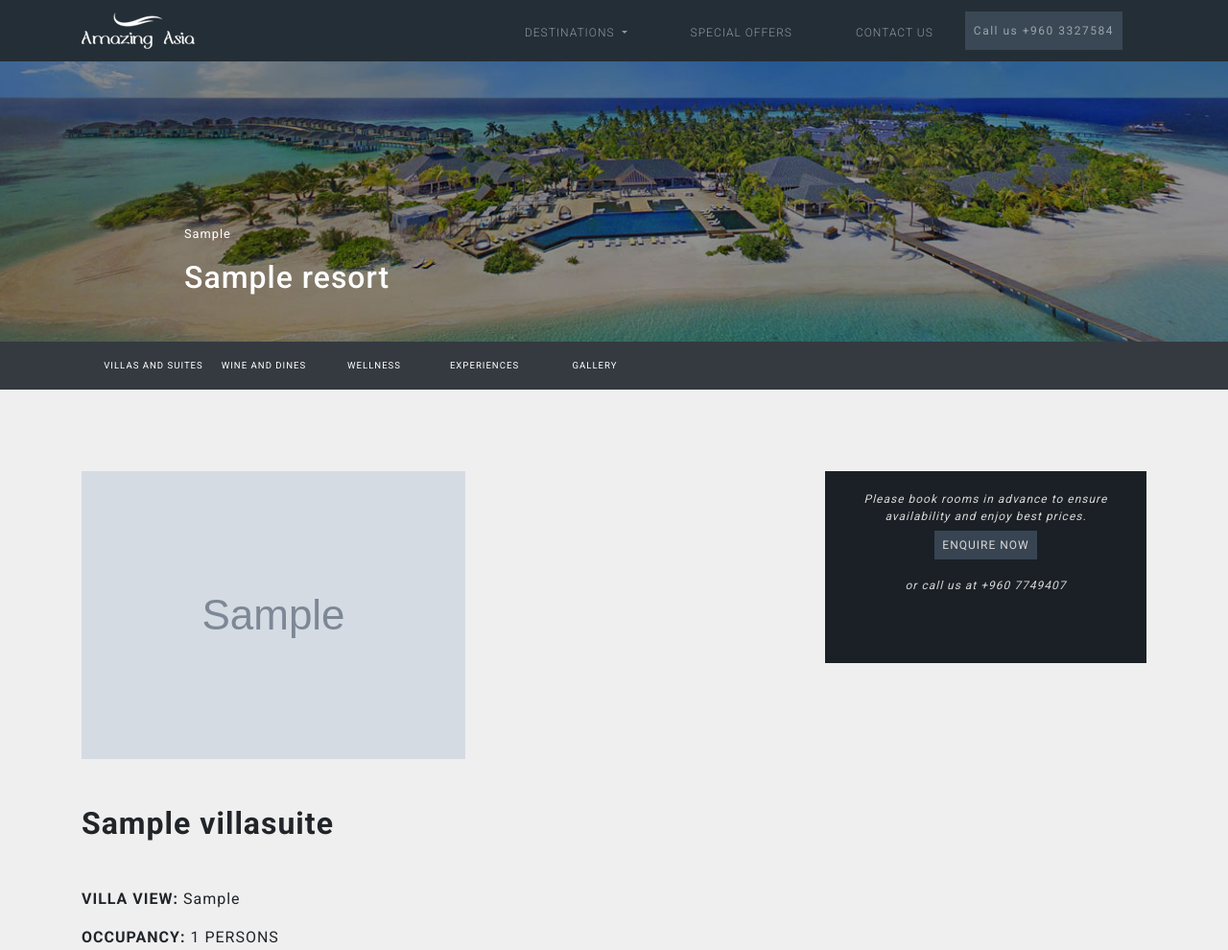
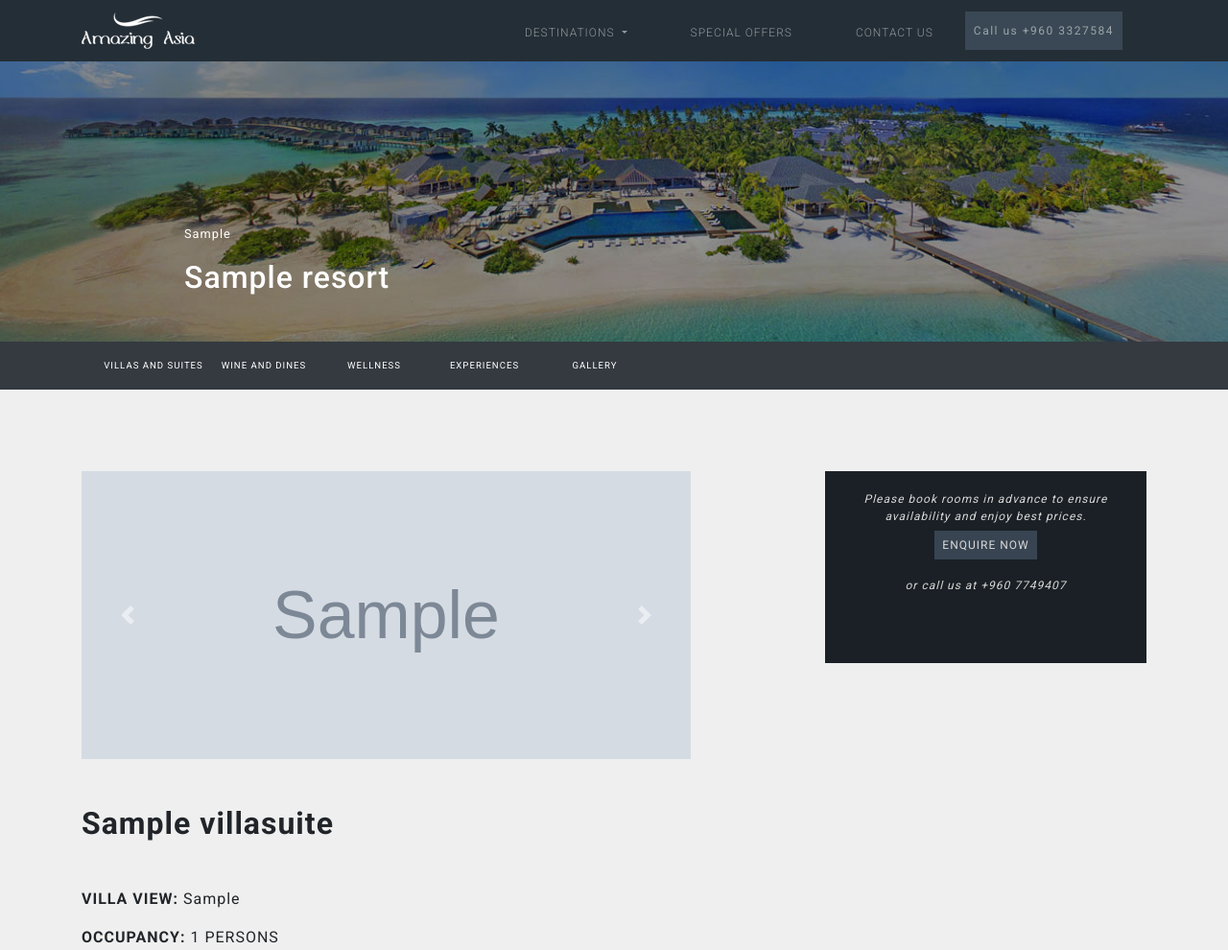
Before and after one commit to hqpr/amazing-asia, a Django app: page /resorts/1/ in a window 1280 px wide. Shown: the top 990 px of the page at 96% size. Run offline with Django 3.2, Linux system fonts and the light colour scheme; tables that the repository leaves empty hold one stand-in row (values such as "Sample post"); grey boxes marked "Sample" are stand-in pictures; some libraries are stand-ins or nearby versions.

Commit message:
Reverting image slider to resortDetail

```diff
--- a/templates/resort/resort_detail.html
+++ b/templates/resort/resort_detail.html
@@ -54,19 +54,25 @@
 
           {% for villa in object.villasuite_set.all %}
              {% if villa.villasuiteimage_set.all %}
-
-              <a href="{{ villa.villasuiteimage_set.first.image.url }}" data-lightbox="example-set">
-                <img class="img-responsive" src="{{ villa.villasuiteimage_set.first.image.url }}" alt="image-1" />
-              </a>
-
-              <div style="display: none">
+              <div id="carouselVillaIndicators" class="carousel slide" data-ride="carousel">
+                <div class="carousel-inner" role="listbox">
+                  <div class="carousel-item active"
+                       style="background-image: url('{{ villa.villasuiteimage_set.first.image.url }}')">
+                  </div>
                   {% for im in villa.villasuiteimage_set.all %}
-                  <a href="{{ im.image.url }}" data-lightbox="example-set">
-                    <img src="{{ im.image.url }}" alt="">
-                  </a>
+                    <div class="carousel-item" style="background-image: url('{{ im.image.url }}')">
+                    </div>
                   {% endfor %}
                 </div>
-
+                <a class="carousel-control-prev" href="#carouselVillaIndicators" role="button" data-slide="prev">
+                  <span class="carousel-control-prev-icon" aria-hidden="true"></span>
+                  <span class="sr-only">Previous</span>
+                </a>
+                <a class="carousel-control-next" href="#carouselVillaIndicators" role="button" data-slide="next">
+                  <span class="carousel-control-next-icon" aria-hidden="true"></span>
+                  <span class="sr-only">Next</span>
+                </a>
+              </div>
             {% endif %}
 
             <h1>{{ villa.name }}</h1>
@@ -81,19 +87,25 @@
         <div class="tab-pane" id="Wines" role="tabpanel">
           {% for wine in object.winedine_set.all %}
             {% if wine.winedineimage_set.all %}
-
-              <a href="{{ wine.winedineimage_set.first.image.url }}" data-lightbox="example-set">
-                <img class="img-responsive" src="{{ wine.winedineimage_set.first.image.url }}" alt="image-1" />
-              </a>
-
-              <div style="display: none">
+              <div id="carouselWineIndicators" class="carousel slide" data-ride="carousel">
+                <div class="carousel-inner" role="listbox">
+                  <div class="carousel-item active"
+                       style="background-image: url('{{ wine.winedineimage_set.first.image.url }}')">
+                  </div>
                   {% for im in wine.winedineimage_set.all %}
-                  <a href="{{ im.image.url }}" data-lightbox="example-set">
-                    <img src="{{ im.image.url }}" alt="">
-                  </a>
+                    <div class="carousel-item" style="background-image: url('{{ im.image.url }}')">
+                    </div>
                   {% endfor %}
                 </div>
-
+                <a class="carousel-control-prev" href="#carouselWineIndicators" role="button" data-slide="prev">
+                  <span class="carousel-control-prev-icon" aria-hidden="true"></span>
+                  <span class="sr-only">Previous</span>
+                </a>
+                <a class="carousel-control-next" href="#carouselWineIndicators" role="button" data-slide="next">
+                  <span class="carousel-control-next-icon" aria-hidden="true"></span>
+                  <span class="sr-only">Next</span>
+                </a>
+              </div>
             {% endif %}
 
             <h1>{{ wine.name }}</h1>
@@ -107,19 +119,25 @@
         <div class="tab-pane" id="Wells" role="tabpanel">
           {% for well in object.wellness_set.all %}
             {% if well.wellnessimage_set.all %}
-
-              <a href="{{ well.wellnessimage_set.first.image.url }}" data-lightbox="example-set">
-                <img class="img-responsive" src="{{ well.wellnessimage_set.first.image.url }}" alt="image-1" />
-              </a>
-
-              <div style="display: none">
+              <div id="carouselWellIndicators" class="carousel slide" data-ride="carousel">
+                <div class="carousel-inner" role="listbox">
+                  <div class="carousel-item active"
+                       style="background-image: url('{{ well.wellnessimage_set.first.image.url }}')">
+                  </div>
                   {% for im in well.wellnessimage_set.all %}
-                  <a href="{{ im.image.url }}" data-lightbox="example-set">
-                    <img src="{{ im.image.url }}" alt="">
-                  </a>
+                    <div class="carousel-item" style="background-image: url('{{ im.image.url }}')">
+                    </div>
                   {% endfor %}
                 </div>
-
+                <a class="carousel-control-prev" href="#carouselWellIndicators" role="button" data-slide="prev">
+                  <span class="carousel-control-prev-icon" aria-hidden="true"></span>
+                  <span class="sr-only">Previous</span>
+                </a>
+                <a class="carousel-control-next" href="#carouselWellIndicators" role="button" data-slide="next">
+                  <span class="carousel-control-next-icon" aria-hidden="true"></span>
+                  <span class="sr-only">Next</span>
+                </a>
+              </div>
             {% endif %}
 
             <h1>{{ well.name }}</h1>
@@ -133,19 +151,25 @@
         <div class="tab-pane" id="Exp" role="tabpanel">
           {% for exp in object.experience_set.all %}
             {% if exp.experienceimage_set.all %}
-
-              <a href="{{ exp.experienceimage_set.first.image.url }}" data-lightbox="example-set">
-                <img class="img-responsive" src="{{ exp.experienceimage_set.first.image.url }}" alt="image-1" />
-              </a>
-
-              <div style="display: none">
+              <div id="carouselExpIndicators" class="carousel slide" data-ride="carousel">
+                <div class="carousel-inner" role="listbox">
+                  <div class="carousel-item active"
+                       style="background-image: url('{{ exp.experienceimage_set.first.image.url }}')">
+                  </div>
                   {% for im in exp.experienceimage_set.all %}
-                  <a href="{{ im.image.url }}" data-lightbox="example-set">
-                    <img src="{{ im.image.url }}" alt="">
-                  </a>
+                    <div class="carousel-item" style="background-image: url('{{ im.image.url }}')">
+                    </div>
                   {% endfor %}
                 </div>
-
+                <a class="carousel-control-prev" href="#carouselExpIndicators" role="button" data-slide="prev">
+                  <span class="carousel-control-prev-icon" aria-hidden="true"></span>
+                  <span class="sr-only">Previous</span>
+                </a>
+                <a class="carousel-control-next" href="#carouselExpIndicators" role="button" data-slide="next">
+                  <span class="carousel-control-next-icon" aria-hidden="true"></span>
+                  <span class="sr-only">Next</span>
+                </a>
+              </div>
             {% endif %}
 
             <h1>{{ exp.name }}</h1>
```
Lines whose indentation alone changed are shown as unchanged.
